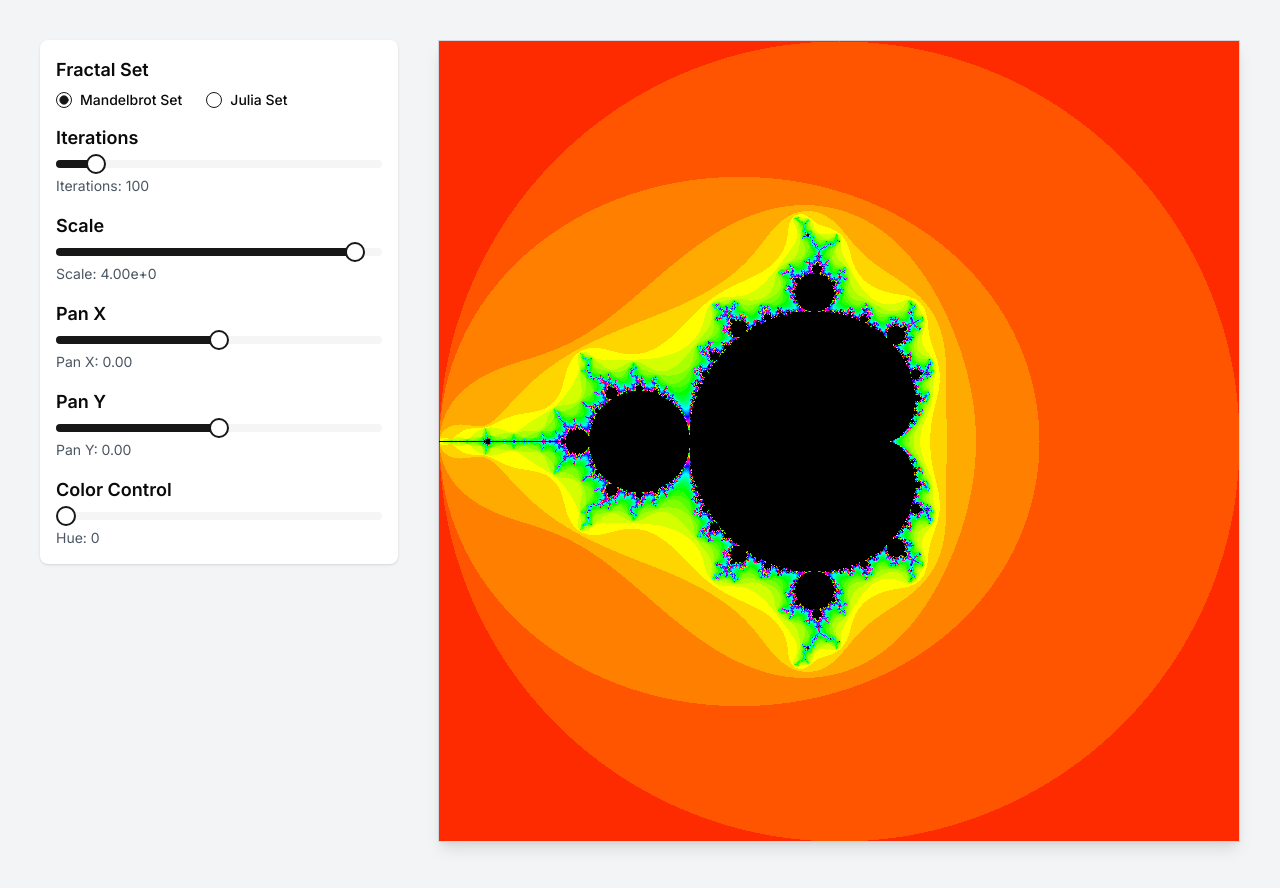
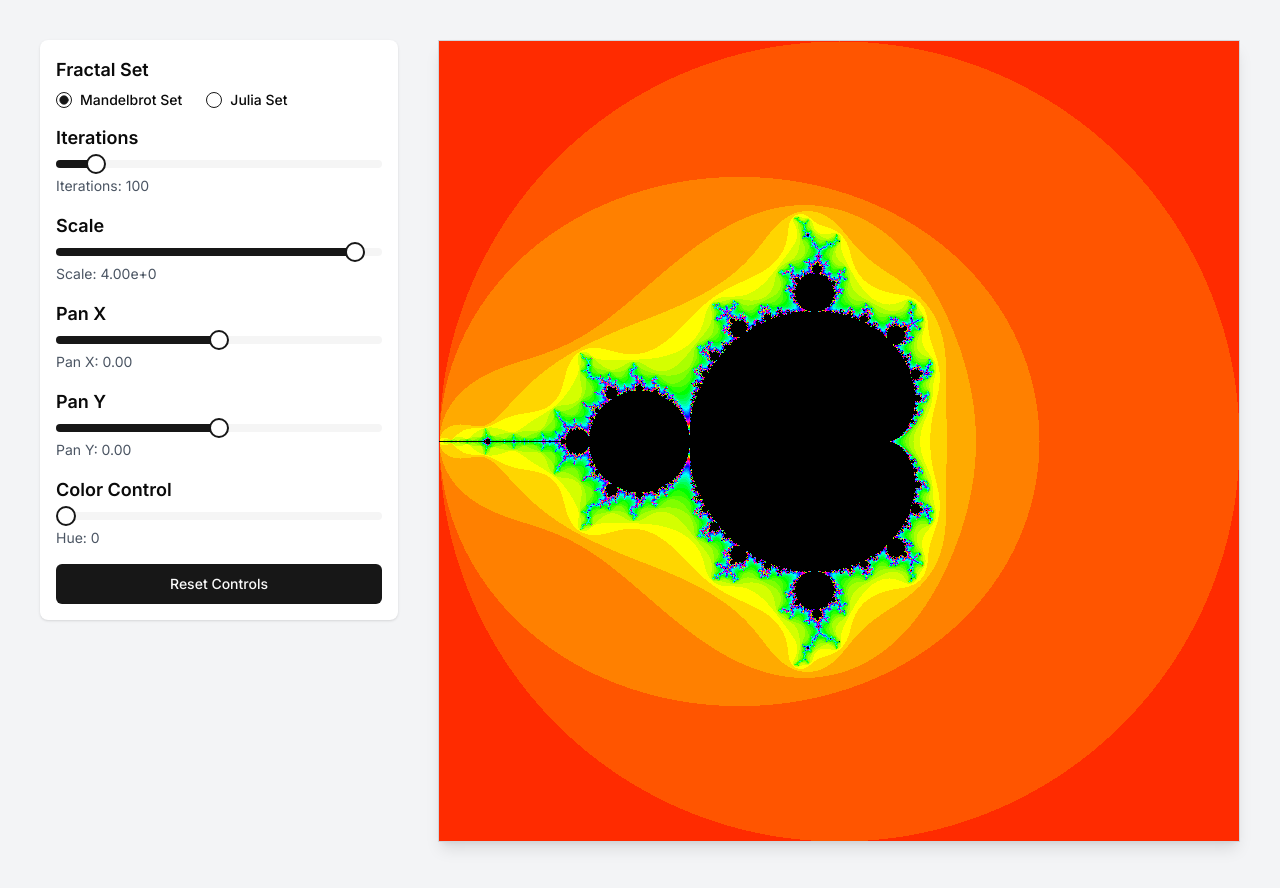
Before and after one commit to oquis/fractals2, a Next.js app: page / in a window 1280 px wide. Shown: the top 888 px of the page. Built offline with nearby package versions, Linux system fonts and the light colour scheme.

Commit message:
AI: Add a reset button

```diff
--- a/components/FractalCanvas.tsx
+++ b/components/FractalCanvas.tsx
@@ -11,31 +11,15 @@ interface FractalCanvasProps {
   panY: number;
 }
 
-export function FractalCanvas({
-  hue,
-  isJulia,
-  juliaReal,
-  juliaImag,
-  iterations,
-  scale,
-  panX,
-  panY,
-}: FractalCanvasProps) {
-  const canvasRef = useRef<HTMLCanvasElement>(null);
-
-  useEffect(() => {
-    const canvas = canvasRef.current;
-    if (!canvas) return;
-
-    const ctx = canvas.getContext("2d");
-    if (!ctx) return;
-
-    const width = canvas.width;
-    const height = canvas.height;
-
+function getFractalPixelData(
+  props: FractalCanvasProps,
+  width: number,
+  height: number,
+): ImageData {
+  const { hue, isJulia, juliaReal, juliaImag, iterations, scale, panX, panY } =
+    props;
   const scaleValue = scale / Math.min(width, height);
-
-    const imageData = ctx.createImageData(width, height);
+  const imageData = new ImageData(width, height);
 
   for (let px = 0; px < width; px++) {
     for (let py = 0; py < height; py++) {
@@ -80,8 +64,25 @@ export function FractalCanvas({
     }
   }
 
+  return imageData;
+}
+
+export function FractalCanvas(props: FractalCanvasProps) {
+  const canvasRef = useRef<HTMLCanvasElement>(null);
+
+  useEffect(() => {
+    const canvas = canvasRef.current;
+    if (!canvas) return;
+
+    const ctx = canvas.getContext("2d");
+    if (!ctx) return;
+
+    const width = canvas.width;
+    const height = canvas.height;
+
+    const imageData = getFractalPixelData(props, width, height);
     ctx.putImageData(imageData, 0, 0);
-  }, [hue, isJulia, juliaReal, juliaImag, iterations, scale, panX, panY]);
+  }, [props]);
 
   return (
     <canvas
--- a/components/FractalControls.tsx
+++ b/components/FractalControls.tsx
@@ -1,6 +1,8 @@
 import { Label } from "@/components/ui/label";
 import { Slider } from "@/components/ui/slider";
 import { RadioGroup, RadioGroupItem } from "@/components/ui/radio-group";
+import { Button } from "@/components/ui/button";
+import { useState, useEffect } from "react";
 
 interface FractalControlsProps {
   isJulia: boolean;
@@ -39,13 +41,36 @@ export function FractalControls({
   juliaImag,
   setJuliaImag,
 }: FractalControlsProps) {
+  const [fractalType, setFractalType] = useState(
+    isJulia ? "julia" : "mandelbrot",
+  );
+
+  useEffect(() => {
+    setFractalType(isJulia ? "julia" : "mandelbrot");
+  }, [isJulia]);
+
+  const resetControls = () => {
+    setIsJulia(false);
+    setFractalType("mandelbrot");
+    setIterations(100);
+    setScale(4);
+    setPanX(0);
+    setPanY(0);
+    setHue(0);
+    setJuliaReal(-0.7);
+    setJuliaImag(0.27015);
+  };
+
   return (
     <div className="w-full md:max-w-md bg-white p-4 rounded-lg shadow space-y-4">
       <div>
         <h2 className="text-lg font-semibold mb-2">Fractal Set</h2>
         <RadioGroup
-          defaultValue={isJulia ? "julia" : "mandelbrot"}
-          onValueChange={(value) => setIsJulia(value === "julia")}
+          value={fractalType}
+          onValueChange={(value) => {
+            setFractalType(value);
+            setIsJulia(value === "julia");
+          }}
           className="flex space-x-4"
         >
           <div className="flex items-center space-x-2">
@@ -162,6 +187,9 @@ export function FractalControls({
           </div>
         </div>
       )}
+      <Button onClick={resetControls} className="w-full">
+        Reset Controls
+      </Button>
     </div>
   );
 }
--- /dev/null
+++ b/components/ui/button.tsx
@@ -0,0 +1,56 @@
+import * as React from "react"
+import { Slot } from "@radix-ui/react-slot"
+import { cva, type VariantProps } from "class-variance-authority"
+
+import { cn } from "@/lib/utils"
+
+const buttonVariants = cva(
+  "inline-flex items-center justify-center whitespace-nowrap rounded-md text-sm font-medium ring-offset-background transition-colors focus-visible:outline-none focus-visible:ring-2 focus-visible:ring-ring focus-visible:ring-offset-2 disabled:pointer-events-none disabled:opacity-50",
+  {
+    variants: {
+      variant: {
+        default: "bg-primary text-primary-foreground hover:bg-primary/90",
+        destructive:
+          "bg-destructive text-destructive-foreground hover:bg-destructive/90",
+        outline:
+          "border border-input bg-background hover:bg-accent hover:text-accent-foreground",
+        secondary:
+          "bg-secondary text-secondary-foreground hover:bg-secondary/80",
+        ghost: "hover:bg-accent hover:text-accent-foreground",
+        link: "text-primary underline-offset-4 hover:underline",
+      },
+      size: {
+        default: "h-10 px-4 py-2",
+        sm: "h-9 rounded-md px-3",
+        lg: "h-11 rounded-md px-8",
+        icon: "h-10 w-10",
+      },
+    },
+    defaultVariants: {
+      variant: "default",
+      size: "default",
+    },
+  }
+)
+
+export interface ButtonProps
+  extends React.ButtonHTMLAttributes<HTMLButtonElement>,
+    VariantProps<typeof buttonVariants> {
+  asChild?: boolean
+}
+
+const Button = React.forwardRef<HTMLButtonElement, ButtonProps>(
+  ({ className, variant, size, asChild = false, ...props }, ref) => {
+    const Comp = asChild ? Slot : "button"
+    return (
+      <Comp
+        className={cn(buttonVariants({ variant, size, className }))}
+        ref={ref}
+        {...props}
+      />
+    )
+  }
+)
+Button.displayName = "Button"
+
+export { Button, buttonVariants }
--- a/package.json
+++ b/package.json
@@ -12,6 +12,7 @@
     "@radix-ui/react-label": "^2.1.0",
     "@radix-ui/react-radio-group": "^1.2.0",
     "@radix-ui/react-slider": "^1.2.0",
+    "@radix-ui/react-slot": "^1.1.0",
     "@radix-ui/react-switch": "^1.1.0",
     "class-variance-authority": "^0.7.0",
     "clsx": "^2.1.1",
```
Also changed, not shown: 1 other file (tests, documents, lock files or other folders). Lines whose indentation alone changed are shown as unchanged.
